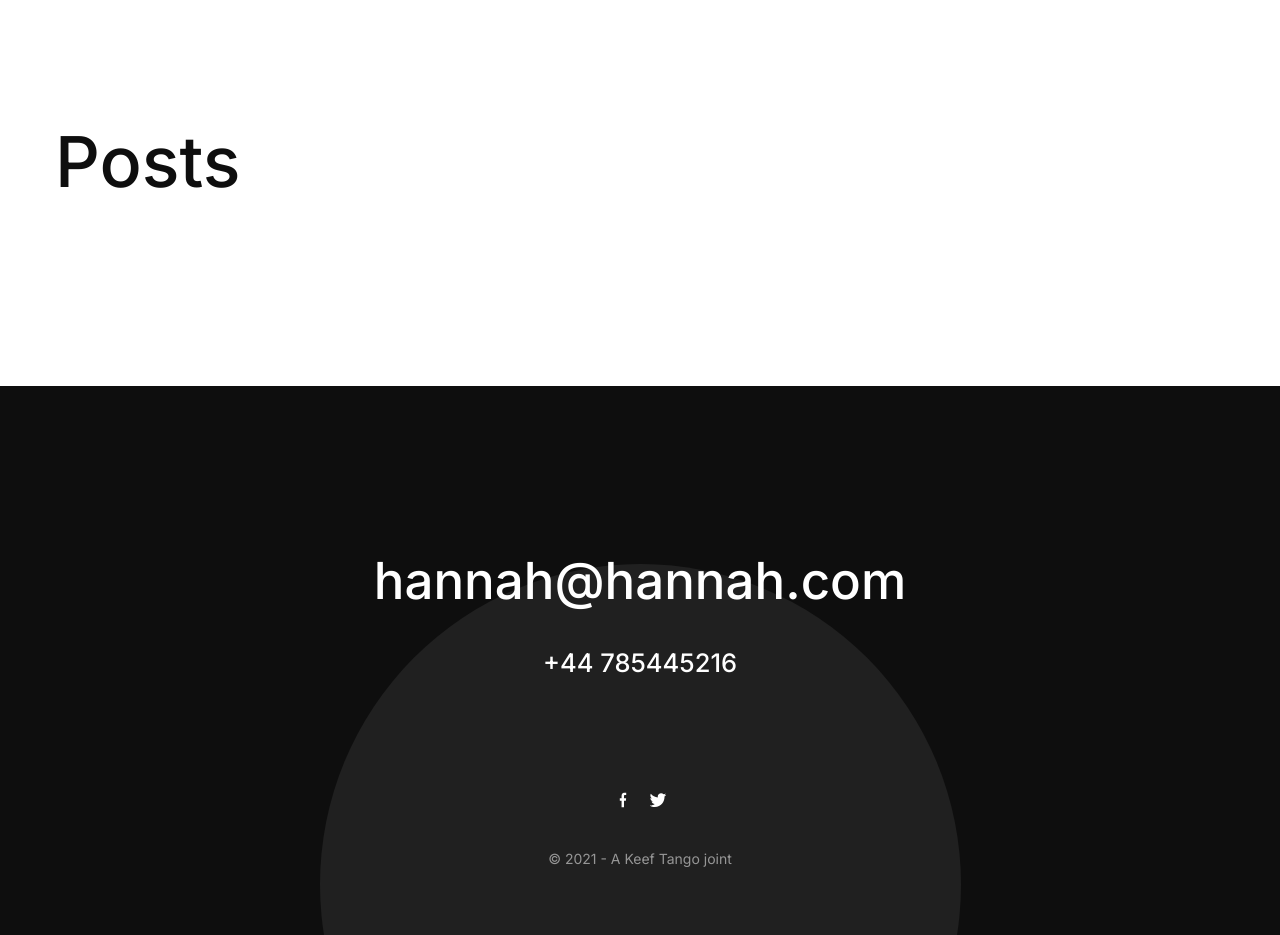
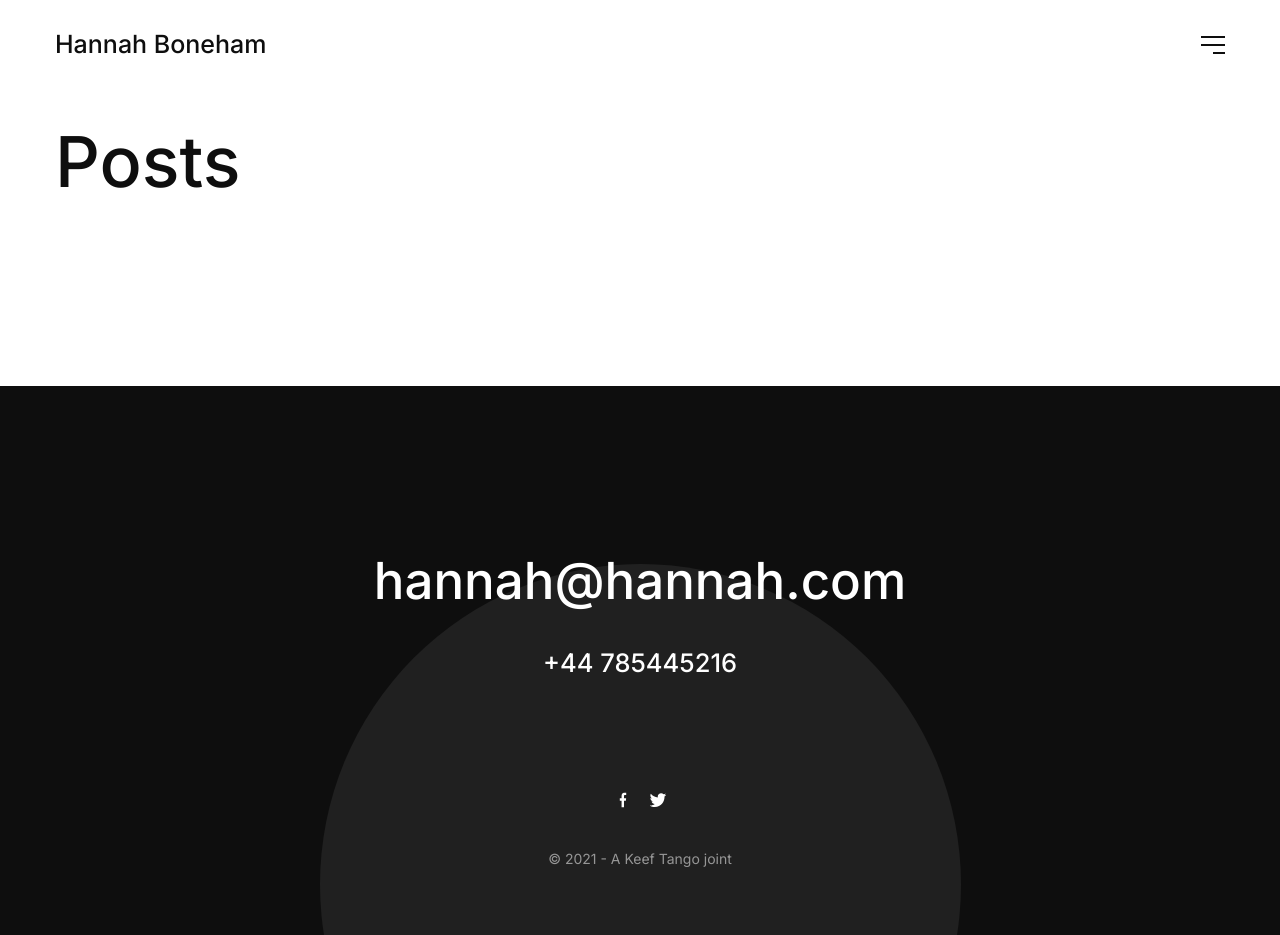
Before and after one commit to keeftango/hannah-boneham, a Jekyll site: the page built from post-list.html, in a window 1280 px wide and 935 px high. Built offline with Jekyll 4.4.1, drawn with Linux system fonts in a browser that asks for light colours.

Commit message:
Links test

```diff
--- a/_config.yml
+++ b/_config.yml
@@ -24,8 +24,8 @@ description: > # this means to ignore newlines until "baseurl:"
 # jekyll serve --config _config.yml,_config_dev.yml
 # ... in terminal to work on local _config_dev.yml for baseurl + url
 
-baseurl: ''
-url: ''
+baseurl: '/hannah-boneham/'
+url: 'https://keeftango.github.io'
 
 # Build settings ------------------------------------
 
--- a/_includes/navigation.html
+++ b/_includes/navigation.html
@@ -21,7 +21,9 @@
     </div>
     <div class="navbar-head">
         <div class="container">
-            <a class="navbar-brand" href="/">
+            <a class="navbar-brand" href="{{ site.baseurl }}/">
+                <!-- <p><a href="{{ site.baseurl }}/" title="home"">View more case studies</a> or <a href="{{ "/about/" | prepend: site.baseurl }}" title="Read more about me">read more about me</a>.</p> -->
+
                 <!-- <img width="107" src="assets/images/logo-white.svg" alt=""> -->
                 <h5>{{ site.title }}</h5>
             </a>
@@ -39,7 +41,7 @@
                     <ul class="nav navbar-nav navbar-nav-collapse">
                         {% for item in site.data.navigation %}
                         <li>
-                            <a href="{{ item.link }}" class="nav-link collapsed" role="button">
+                            <a href="{{ item.link | prepend: site.baseurl }}" class="nav-link collapsed" role="button">
                                 <span class="nav-link-name">{{ item.name }}</span>
                             </a>
                         </li>
--- a/post-list.html
+++ b/post-list.html
@@ -3,7 +3,7 @@ title: Posts
 layout: default
 ---
 
-{% include navigation-dark.html %}
+{% include navigation.html %}
 
 <div class="content-wrap">
 
```
Also changed, not shown: 4 other files.
